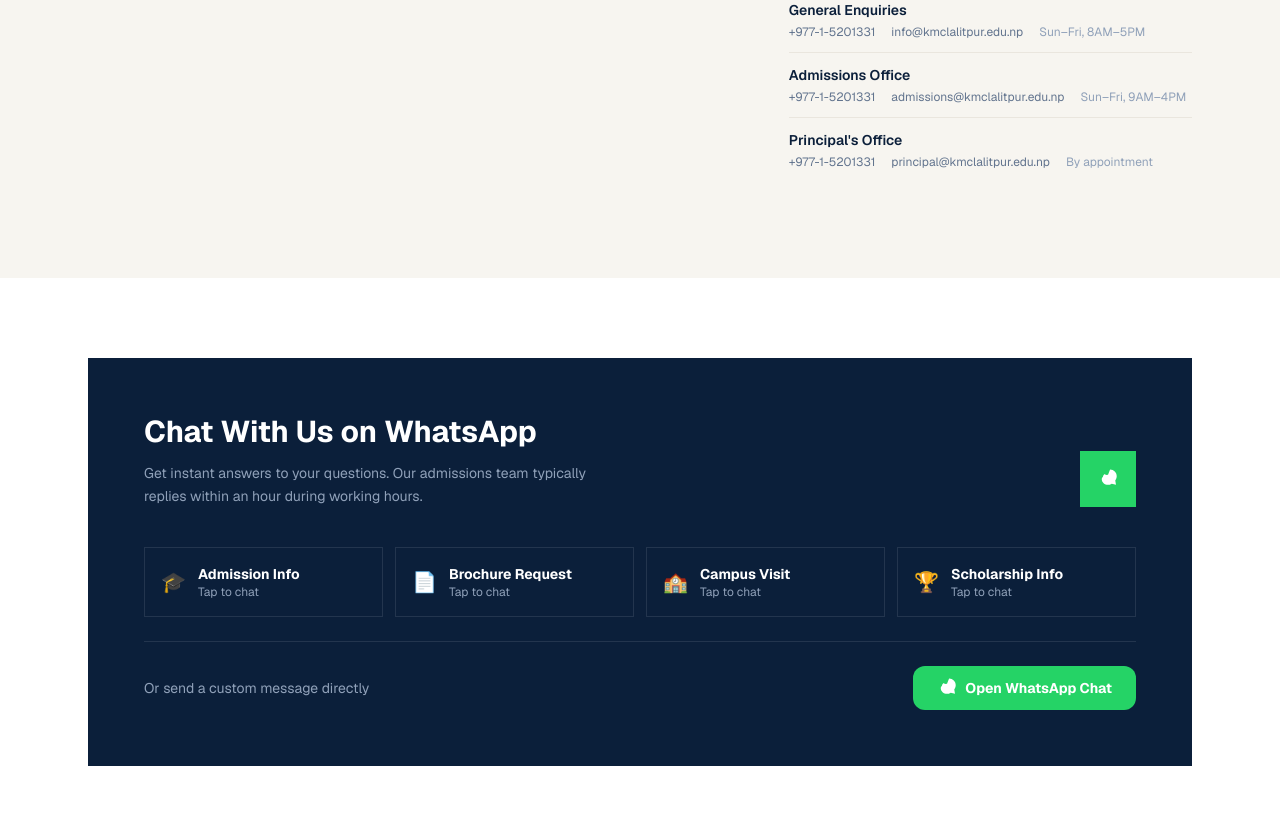
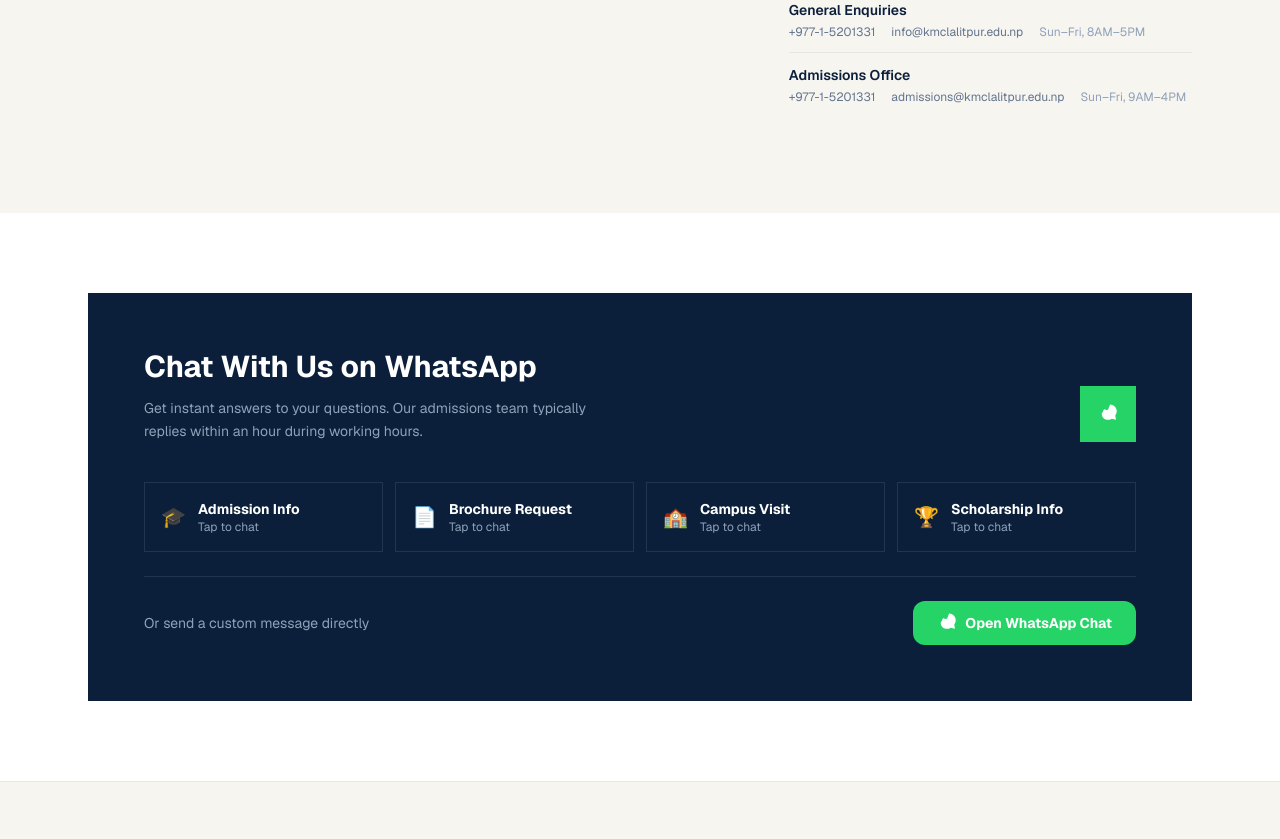
Before and after one commit to kasamthapa/kmc-lalitpur, a Next.js app: page /contact in a window 1280 px wide. Shown: the part 1440-2279 px from the top of the page. Built offline with nearby package versions, Linux system fonts and the light colour scheme; no server answers; the database is empty.

Commit message:
Remove Principal's Office from contact department list

```diff
--- a/app/contact/page.tsx
+++ b/app/contact/page.tsx
@@ -57,12 +57,6 @@ const departments = [
     phone: SITE_CONFIG.phone,
     email: `admissions@${SITE_CONFIG.email.split("@")[1]}`,
     hours: "Sun–Fri, 9AM–4PM",
-  },
-  {
-    name: "Principal's Office",
-    phone: SITE_CONFIG.phone,
-    email: `principal@${SITE_CONFIG.email.split("@")[1]}`,
-    hours: "By appointment",
   },
 ];
 
```
